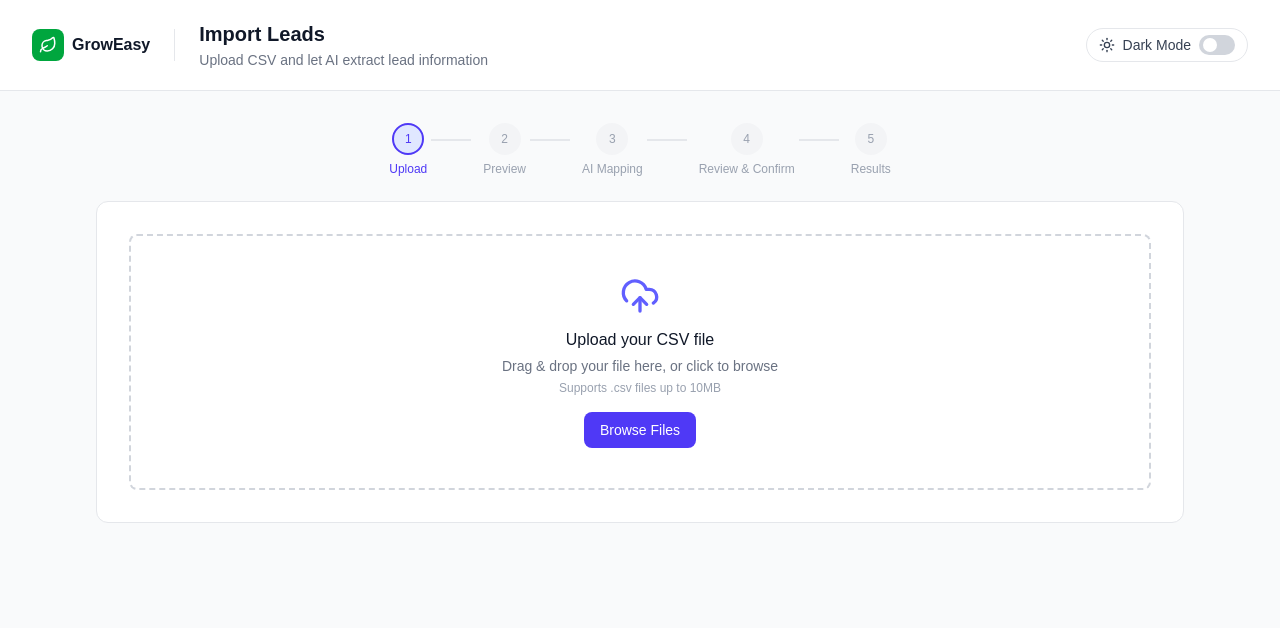
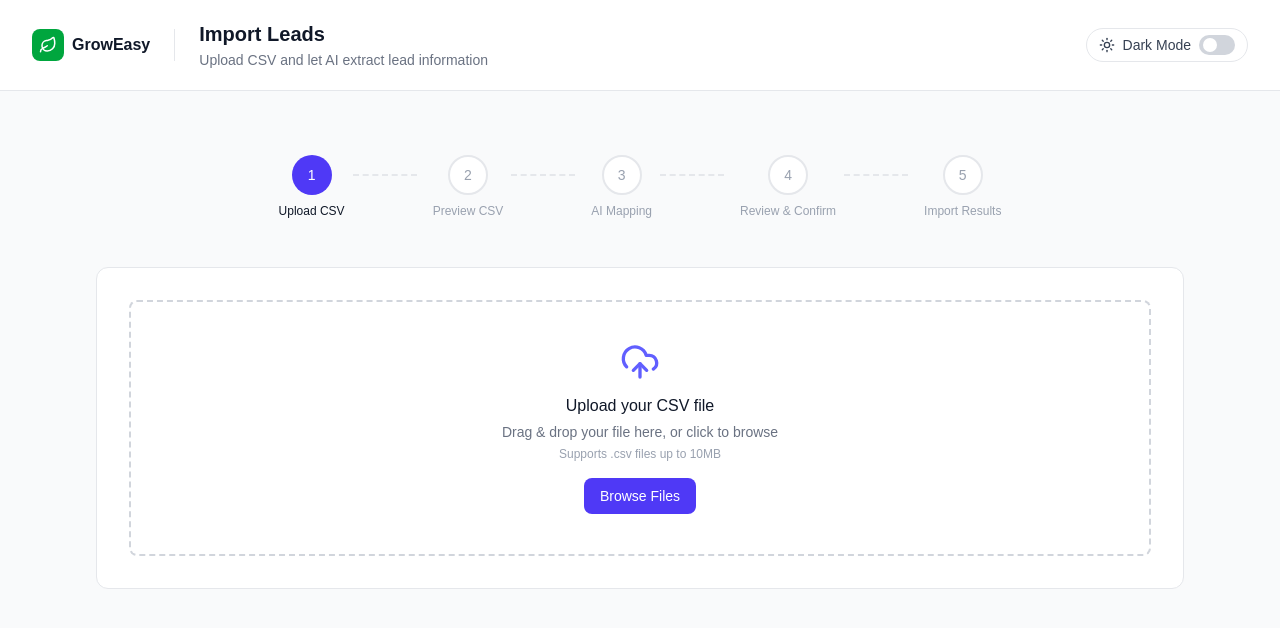
Before and after one commit to KushagraBhargava26/groweasy-csv-ai-importer, a Next.js app in the folder frontend/: page / in a window 1280 px wide. Shown: the top 628 px of the page. Built offline with nearby package versions, Linux system fonts and the light colour scheme; no server answers.

Commit message:
style(frontend): restyle step indicator to match reference (dashed connectors, larger circles)

```diff
--- a/frontend/src/components/layout/StepIndicator.tsx
+++ b/frontend/src/components/layout/StepIndicator.tsx
@@ -5,11 +5,11 @@ import { Check } from "lucide-react";
 export type FlowStep = "upload" | "preview" | "mapping" | "review" | "results";
 
 const STEPS: { key: FlowStep; label: string }[] = [
-  { key: "upload", label: "Upload" },
-  { key: "preview", label: "Preview" },
+  { key: "upload", label: "Upload CSV" },
+  { key: "preview", label: "Preview CSV" },
   { key: "mapping", label: "AI Mapping" },
   { key: "review", label: "Review & Confirm" },
-  { key: "results", label: "Results" },
+  { key: "results", label: "Import Results" },
 ];
 
 interface StepIndicatorProps {
@@ -32,35 +32,36 @@ export function StepIndicator({ currentStep }: StepIndicatorProps) {
   const activeIndex = resolveActiveIndex(currentStep);
 
   return (
-    <div className="flex items-center justify-center gap-2 mb-6">
+    <div className="flex items-center justify-center gap-2 py-8">
       {STEPS.map((step, i) => {
         const isComplete = i < activeIndex;
         const isActive = i === activeIndex;
+        const isFilled = isComplete || isActive;
 
         return (
           <div key={step.key} className="flex items-center">
-            <div className="flex flex-col items-center gap-1.5">
+            <div className="flex flex-col items-center gap-2">
               <div
-                className={`w-8 h-8 rounded-full flex items-center justify-center text-xs font-medium transition-colors ${
-                  isComplete
+                className={`w-10 h-10 rounded-full flex items-center justify-center text-sm font-medium transition-colors ${
+                  isFilled
                     ? "bg-indigo-600 text-white"
-                    : isActive
-                      ? "bg-indigo-100 dark:bg-indigo-900 text-indigo-600 dark:text-indigo-300 border-2 border-indigo-600"
-                      : "bg-gray-100 dark:bg-slate-800 text-gray-400 dark:text-slate-500"
+                    : "bg-white dark:bg-slate-900 text-gray-400 dark:text-slate-500 border-2 border-gray-200 dark:border-slate-700"
                 }`}>
-                {isComplete ? <Check size={14} /> : i + 1}
+                {isComplete ? <Check size={16} /> : i + 1}
               </div>
               <span
                 className={`text-xs whitespace-nowrap ${
-                  isActive ? "text-indigo-600 dark:text-indigo-300 font-medium" : "text-gray-400 dark:text-slate-500"
+                  isActive || isComplete
+                    ? "text-gray-900 dark:text-white font-medium"
+                    : "text-gray-400 dark:text-slate-500"
                 }`}>
                 {step.label}
               </span>
             </div>
             {i < STEPS.length - 1 && (
               <div
-                className={`w-10 h-0.5 mx-1 mb-5 transition-colors ${
-                  isComplete ? "bg-indigo-600" : "bg-gray-200 dark:bg-slate-700"
+                className={`w-16 h-0 mx-2 mb-6 border-t-2 border-dashed transition-colors ${
+                  isComplete ? "border-indigo-600" : "border-gray-200 dark:border-slate-700"
                 }`}
               />
             )}
```
